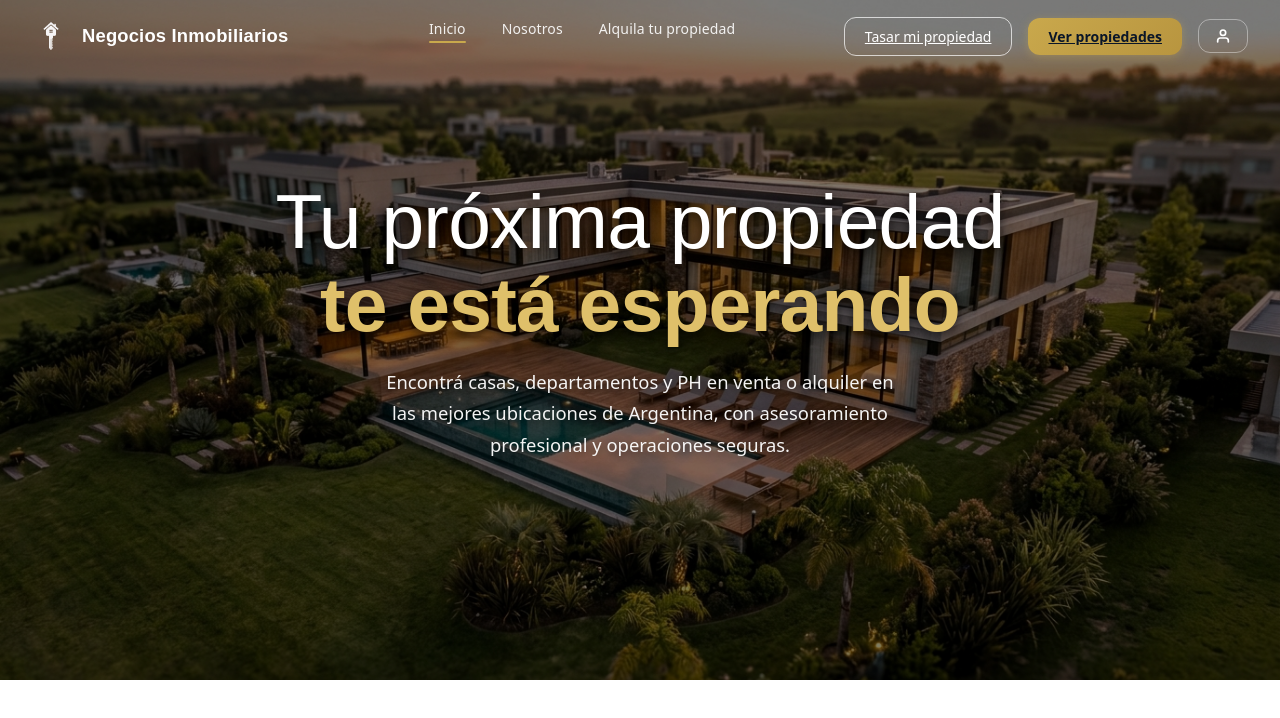
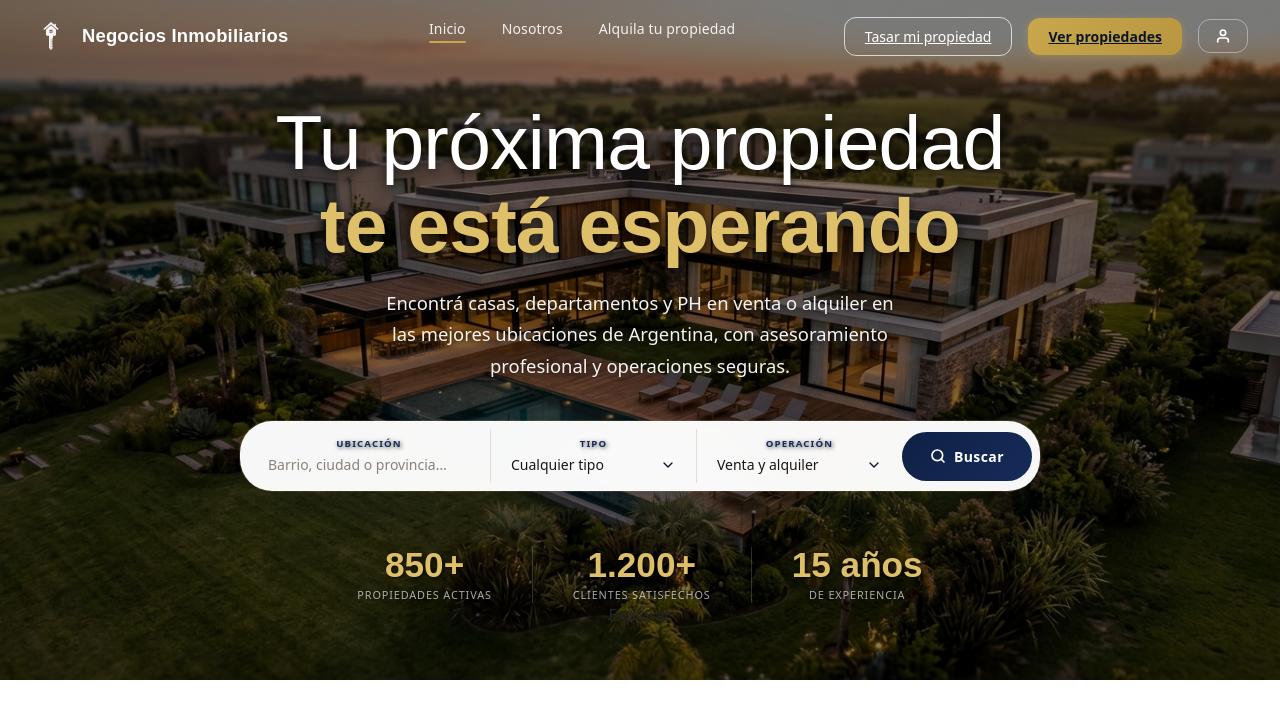
Before and after one commit to agustinaojeda/negocios-inmobiliarios, a React (Vite) app: page / in a window 1280 px wide. Shown: the top 718 px of the page. Built offline with nearby package versions, Linux system fonts and the light colour scheme.

Commit message:
Hero completo

```diff
--- /dev/null
+++ b/src/features/home/components/Buscador.css
@@ -0,0 +1,102 @@
+/* Barra de búsqueda */
+.hero-search {
+  background: rgba(255, 255, 255, 0.97);
+  backdrop-filter: blur(20px);
+  border-radius: var(--radius-xl);
+  padding: 0.5rem;
+  display: flex;
+  align-items: center;
+  box-shadow: var(--shadow-xl), 0 0 0 1px rgba(201, 168, 76, 0.2);
+  max-width: 800px;
+  margin: 0 auto;
+  animation: fadeUp 0.9s ease-out 0.5s both;
+  position: relative;
+  z-index: 50;
+}
+
+.search-group {
+  flex: 1;
+  display: flex;
+  flex-direction: column;
+  padding: 0.5rem 1.25rem;
+  border-right: 1px solid var(--gray-200);
+}
+
+.search-group:last-of-type {
+  border-right: none;
+}
+
+.search-group label {
+  display: block;
+  font-size: 0.6rem;
+  font-weight: 700;
+  letter-spacing: 0.12em;
+  text-transform: uppercase;
+  color: var(--navy-700);
+  margin-bottom: 3px;
+}
+
+.search-group input,
+.search-group select {
+  border: none;
+  outline: none;
+  background-color: transparent;
+  font-size: 0.875rem;
+  color: var(--gray-900);
+  font-weight: 500;
+}
+
+.search-group select {
+  cursor: pointer;
+  background-position: right center;
+  padding-right: 1.5rem;
+  border-radius: var(--radius-sm);
+}
+
+/* Custom select dentro del hero search */
+.search-group .cs-wrapper {
+  width: 100%;
+}
+
+.search-group .cs-trigger {
+  font-size: 0.875rem;
+  color: var(--gray-900);
+  font-weight: 500;
+}
+
+.search-group .cs-dropdown {
+  top: calc(100% + 14px);
+}
+
+.search-group select option {
+  background: var(--white);
+  color: var(--navy-900);
+}
+
+.search-group input::placeholder {
+  color: var(--gray-500);
+  font-weight: 400;
+}
+
+.btn-search {
+  background: linear-gradient(135deg, var(--navy-800), var(--navy-700));
+  color: var(--white);
+  font-size: 0.875rem;
+  font-weight: 600;
+  padding: 0.875rem 1.75rem;
+  border-radius: calc(var(--radius-xl) - 4px);
+  display: flex;
+  align-items: center;
+  gap: 0.5rem;
+  transition: all var(--transition);
+  letter-spacing: 0.03em;
+  white-space: nowrap;
+  flex-shrink: 0;
+}
+
+.btn-search:hover {
+  background: linear-gradient(135deg, var(--gold-500), var(--gold-400));
+  color: var(--navy-900);
+  transform: scale(1.02);
+  box-shadow: 0 4px 16px rgba(201, 168, 76, 0.4);
+}
--- /dev/null
+++ b/src/features/home/components/Buscador.jsx
@@ -0,0 +1,102 @@
+import React, { useState } from 'react';
+import './Buscador.css';
+
+export default function Buscador() {
+  const [location, setLocation] = useState('');
+  const [tipo, setTipo] = useState('');
+  const [operacion, setOperacion] = useState('');
+
+  const handleSearch = (e) => {
+    e.preventDefault();
+    console.log('Búsqueda:', {
+      location: location.trim(),
+      tipo,
+      operacion
+    });
+
+    // Simulación del toast original
+    alert(`Buscando propiedades${location.trim() ? ' en ' + location.trim() : ''}…`);
+  };
+
+  return (
+    <form
+      className="hero-search"
+      id="searchForm"
+      role="search"
+      aria-label="Buscar propiedades"
+      onSubmit={handleSearch}
+    >
+      {/* Ubicación */}
+      <div className="search-group">
+        <label htmlFor="searchLocation">Ubicación</label>
+        <input
+          type="text"
+          id="searchLocation"
+          name="location"
+          placeholder="Barrio, ciudad o provincia…"
+          autoComplete="off"
+          aria-label="Ingresar ubicación"
+          value={location}
+          onChange={(e) => setLocation(e.target.value)}
+        />
+      </div>
+
+      {/* Tipo de propiedad */}
+      <div className="search-group">
+        <label htmlFor="searchTipo">Tipo</label>
+        <select
+          id="searchTipo"
+          name="tipo"
+          aria-label="Tipo de propiedad"
+          className="custom-select"
+          value={tipo}
+          onChange={(e) => setTipo(e.target.value)}
+        >
+          <option value="">Cualquier tipo</option>
+          <option value="casa">Casa</option>
+          <option value="departamento">Departamento</option>
+          <option value="ph">PH</option>
+          <option value="duplex">Dúplex</option>
+          <option value="campo">Campo</option>
+        </select>
+      </div>
+
+      {/* Operación */}
+      <div className="search-group">
+        <label htmlFor="searchOperacion">Operación</label>
+        <select
+          id="searchOperacion"
+          name="operacion"
+          aria-label="Tipo de operación"
+          className="custom-select"
+          value={operacion}
+          onChange={(e) => setOperacion(e.target.value)}
+        >
+          <option value="">Venta y alquiler</option>
+          <option value="venta">Venta</option>
+          <option value="alquiler">Alquiler</option>
+        </select>
+      </div>
+
+      {/* Botón buscar */}
+      <button type="submit" className="btn-search" id="btn-buscar" aria-label="Buscar propiedades">
+        <svg
+          xmlns="http://www.w3.org/2000/svg"
+          width="16"
+          height="16"
+          viewBox="0 0 24 24"
+          fill="none"
+          stroke="currentColor"
+          strokeWidth="2.5"
+          strokeLinecap="round"
+          strokeLinejoin="round"
+          aria-hidden="true"
+        >
+          <circle cx="11" cy="11" r="8" />
+          <path d="m21 21-4.35-4.35" />
+        </svg>
+        Buscar
+      </button>
+    </form>
+  );
+}
--- a/src/features/home/components/Hero.css
+++ b/src/features/home/components/Hero.css
@@ -1,20 +1,25 @@
 .hero-section {
   position: relative;
   width: 100%;
-  height: 85vh; /* Ocupa el 85% del alto de la pantalla */
+  min-height: 85vh;
   background-size: cover;
   background-position: center;
   background-repeat: no-repeat;
+  /* Convertimos la sección en un contenedor flex para que estire a su hijo */
+  display: flex;
+  flex-direction: column;
 }
 
 .hero-overlay {
-  position: absolute;
-  top: 0;
-  left: 0;
+  /* Eliminamos position: absolute, top, left y height */
   width: 100%;
-  height: 100%;
-  background-color: rgba(0, 0, 0, 0.5); /* Capa oscura al 50% de opacidad */
-  z-index: 1; /* Se asegura de estar sobre la foto pero bajo el texto */
+  flex: 1; /* Obliga a la capa oscura a crecer junto con la imagen de fondo */
+  background-color: rgba(0, 0, 0, 0.5);
+  display: flex;
+  align-items: center;
+  justify-content: center;
+  padding-bottom: 3rem; /* Le da un respiro en la parte inferior para que las estadísticas no toquen el borde */
+  z-index: 1;
 }
 
 .hero-content {
@@ -58,3 +63,41 @@
   line-height: 1.7;
   text-shadow: 0 2px 8px rgba(0, 0, 0, 0.5);
 }
+
+/* Hero Stats */
+.hero-stats {
+  position: relative;
+  z-index: 2;
+  display: flex;
+  gap: 2.5rem;
+  margin-top: 3.5rem;
+  justify-content: center;
+  animation: fadeUp 0.9s ease-out 0.7s both;
+}
+
+.stat-item {
+  text-align: center;
+}
+
+.stat-value {
+  font-family: var(--font-heading);
+  font-size: 2.2rem;
+  font-weight: 600;
+  color: var(--gold-300);
+  line-height: 1;
+}
+
+.stat-label {
+  font-size: 0.68rem;
+  font-weight: 500;
+  color: rgba(255, 255, 255, 0.65);
+  letter-spacing: 0.08em;
+  text-transform: uppercase;
+  margin-top: 4px;
+}
+
+.stat-divider {
+  width: 1px;
+  background: rgba(255, 255, 255, 0.18);
+  align-self: stretch;
+}
--- a/src/features/home/components/Hero.jsx
+++ b/src/features/home/components/Hero.jsx
@@ -1,23 +1,101 @@
-import React from "react";
+import React, { useState, useEffect, useRef } from "react";
 import "./Hero.css";
-import heroImg from "../../../assets/hero.jpg"; // Asegurate de la ruta de tu imagen
+import heroImg from "../../../assets/hero.jpg";
+import Buscador from "./Buscador";
+
+// Subcomponente para animar los números individualmente
+const AnimatedCounter = ({ target, suffix, startAnimation }) => {
+  const [count, setCount] = useState(0);
+
+  useEffect(() => {
+    // Si la animación aún no debe empezar, no hacemos nada
+    if (!startAnimation) return;
+
+    let current = 0;
+    const increment = Math.ceil(target / 60);
+
+    const timer = setInterval(() => {
+      current = Math.min(current + increment, target);
+      setCount(current);
+      if (current >= target) clearInterval(timer);
+    }, 24);
+
+    return () => clearInterval(timer); // Limpieza del intervalo
+  }, [startAnimation, target]);
+
+  return (
+    <div className="stat-value">
+      {count.toLocaleString('es-AR')}{suffix}
+    </div>
+  );
+};
 
 export default function Hero() {
+  const statsRef = useRef(null);
+  const [isVisible, setIsVisible] = useState(false);
+
+  useEffect(() => {
+    // IntersectionObserver al estilo React
+    const observer = new IntersectionObserver(
+      ([entry]) => {
+        if (entry.isIntersecting) {
+          setIsVisible(true);
+          observer.disconnect(); // Dejamos de observar una vez que se activa
+        }
+      },
+      { threshold: 0.5 }
+    );
+
+    if (statsRef.current) {
+      observer.observe(statsRef.current);
+    }
+
+    return () => observer.disconnect(); // Limpieza del observer al desmontar
+  }, []);
+
   return (
     <section className="hero-section" style={{ backgroundImage: `url(${heroImg})` }}>
-      {/* Capa oscura y contenedor flex para centrar vertical y horizontalmente */}
       <div className="hero-overlay d-flex align-items-center text-center">
-        <div className="container hero-content">
+        <div className="container hero-content mt-5 pt-5">
 
           <h1 className="hero-title">
             Tu próxima propiedad <br /> <strong>te está esperando</strong>
           </h1>
 
-          <p className="hero-subtitle" >
+          <p className="hero-subtitle">
             Encontrá casas, departamentos y PH en venta o alquiler en las mejores ubicaciones de Argentina, con asesoramiento profesional y operaciones seguras.
           </p>
 
+          {/* El Buscador Rápido que hicimos antes */}
+          <Buscador />
 
+          {/* Métricas de Confianza */}
+          <div className="hero-stats" ref={statsRef}>
+            <div className="stat-item">
+              <AnimatedCounter target={850} suffix="+" startAnimation={isVisible} />
+              <div className="stat-label">Propiedades activas</div>
+            </div>
+
+            <div className="stat-divider" aria-hidden="true"></div>
+
+            <div className="stat-item">
+              <AnimatedCounter target={1200} suffix="+" startAnimation={isVisible} />
+              <div className="stat-label">Clientes satisfechos</div>
+            </div>
+
+            <div className="stat-divider" aria-hidden="true"></div>
+
+            <div className="stat-item">
+              <AnimatedCounter target={15} suffix=" años" startAnimation={isVisible} />
+              <div className="stat-label">De experiencia</div>
+            </div>
+          </div>
+
+          {/* Indicador de Scroll */}
+          <div className="hero-scroll" aria-hidden="true">
+            <span className="scroll-line"></span>
+            Explorar
+          </div>
 
         </div>
       </div>
```
